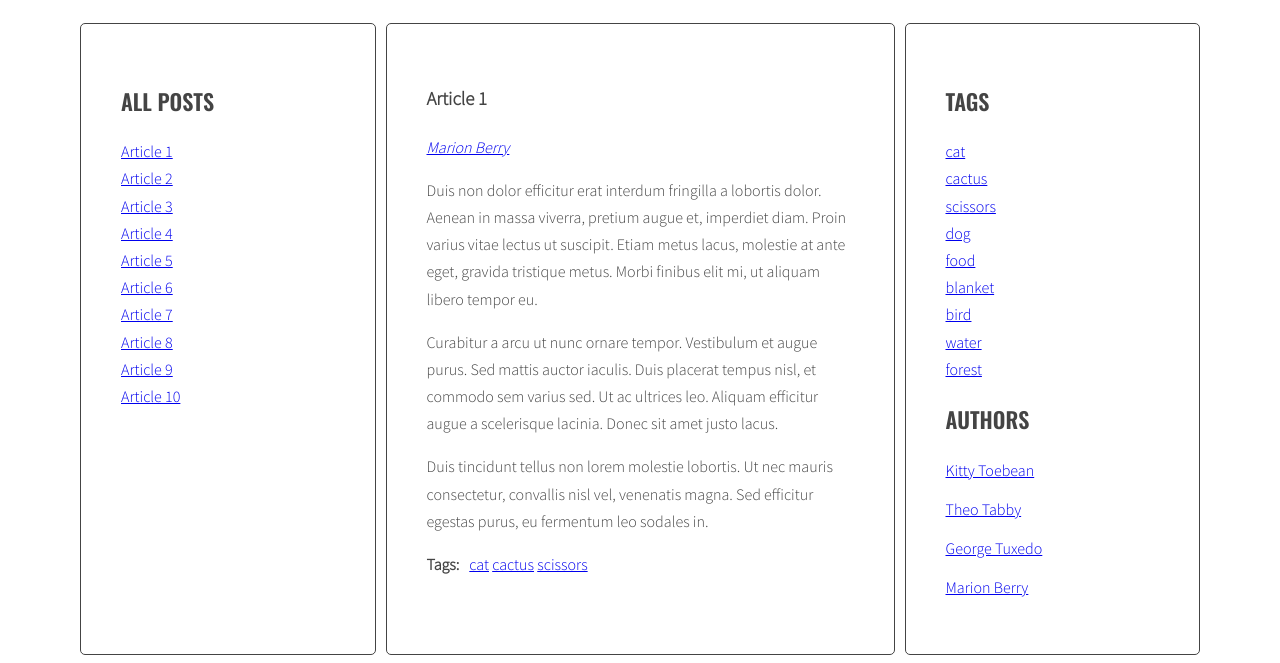
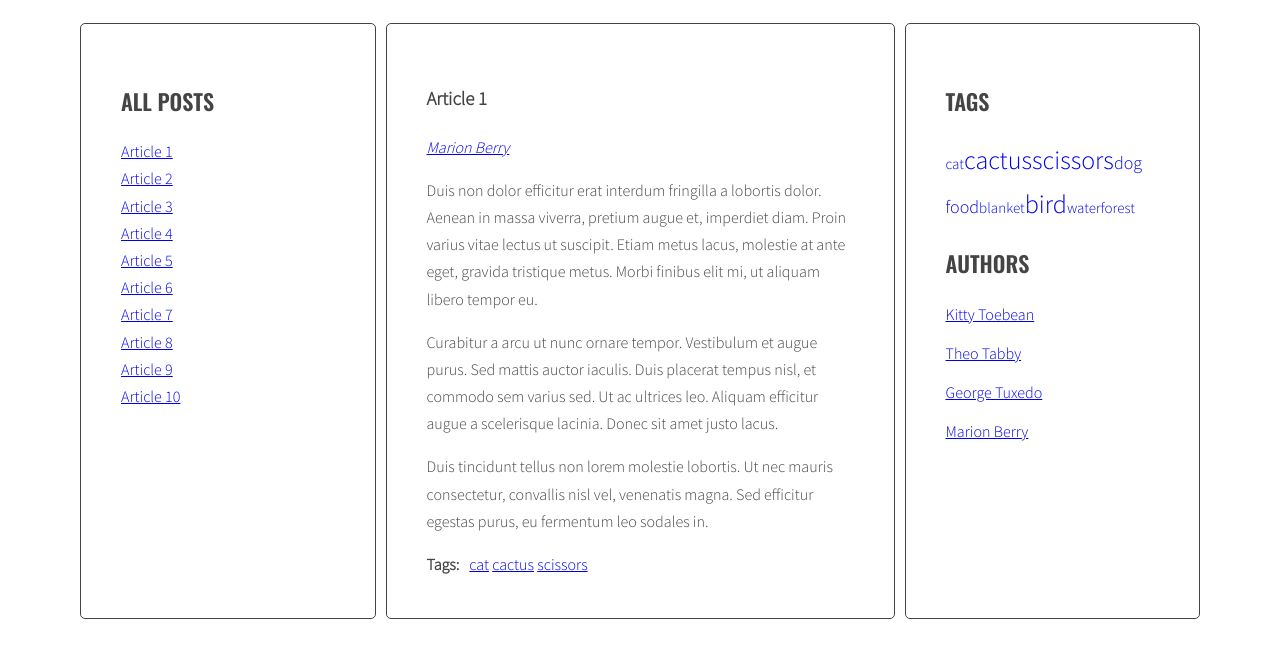
Before and after one commit to DagmaraGryka/javascript-blog, a website: page index.html in a window 1280 px wide. Shown: the part 220-883 px from the top of the page. After the commit the page ends 847 px from the top, so only its background shows below. Drawn offline with nearby package versions, Linux system fonts and the light colour scheme.

Commit message:
change styles for .list tags

```diff
--- a/js/script.js
+++ b/js/script.js
@@ -194,7 +194,7 @@ function generateTags(){
   /*[NEW] START LOOP: for each tag in allTags */
   for(let tag in allTags){
     /*[NEW] generate code of a link and add it to allTagsHTML */
-    allTagsHTML += '<li><a ' + calculateTagsClass(allTags[tag], tagsParams) + '" href="#tag-' + tag + '"> ' + tag + ' </a></li>';
+    allTagsHTML += '<li><a class="' + calculateTagsClass(allTags[tag], tagsParams) + '" href="#tag-' + tag + '">' + tag + '</a></li>';
     /*[NEW] END lOOP: for each tag in allTags */
   }
 
--- a/sass/style.scss
+++ b/sass/style.scss
@@ -122,3 +122,29 @@ body {
     margin: 0 10px 0 0;
   }
 }
+
+/* List tags */
+
+.tag-size-1 {
+  font-size: 15px;
+  text-decoration: none;
+}
+.tag-size-2 {
+  font-size: 18px;
+  text-decoration: none;
+}
+.tag-size-3 {
+  font-size: 20px;
+  text-decoration: none;
+}
+.tag-size-4 {
+  font-size: 23px;
+  text-decoration: none;
+}
+.tag-size-5 {
+  font-size: 26px;
+  text-decoration: none;
+}
+.list.tags li {
+  display: inline-block;
+}
```
Also changed, not shown: css/style.css, 1 other file.
